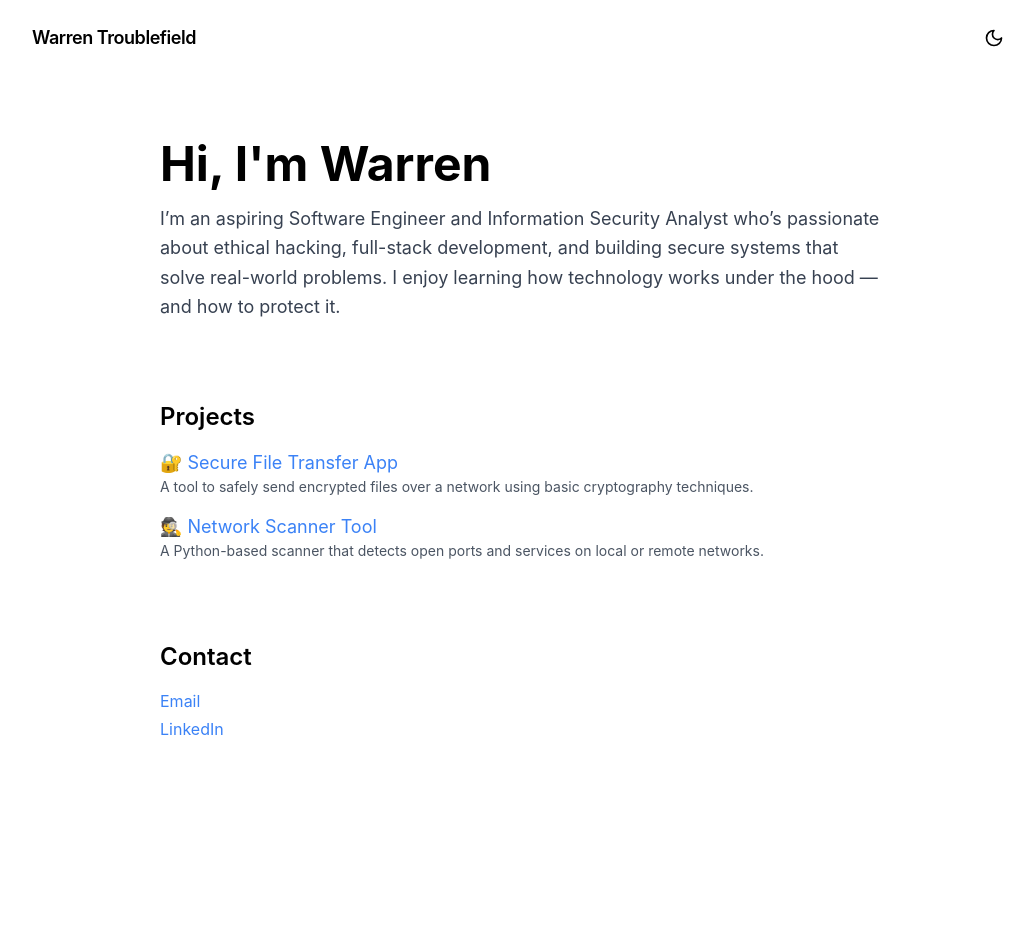
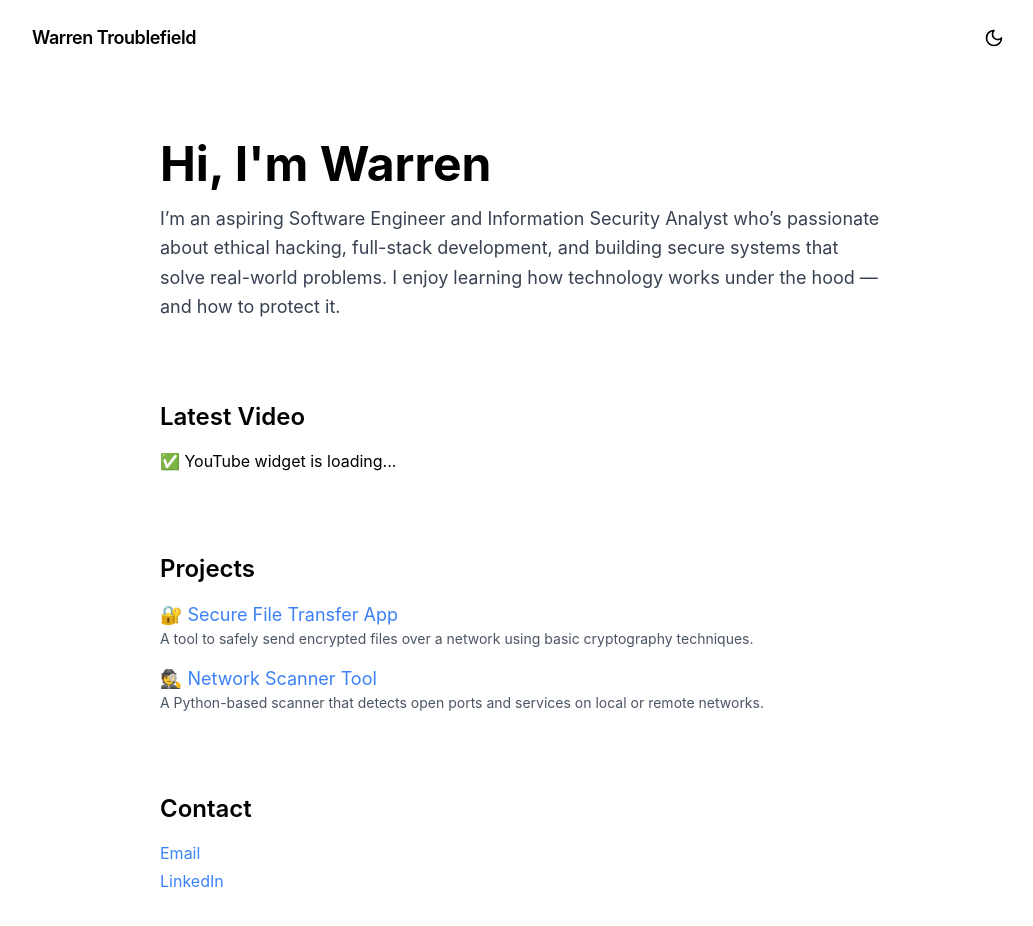
Before and after one commit to WarrenTroublefield/warren-portfolio, a React (Vite) app: page / in a window 1280 px wide. Shown: the top 926 px of the page, without its empty margins (120-1153 px from the left). Before the commit the page ends 800 px from the top, so only its background shows below. Built offline with nearby package versions, Linux system fonts and the light colour scheme; no server answers; the HTML template or start-up script is replaced by a standard one.

Commit message:
Add files via upload

```diff
--- a/src/components/YouTubeWidget.jsx
+++ b/src/components/YouTubeWidget.jsx
@@ -2,7 +2,7 @@
 import { useEffect, useState } from 'react';
 
 const YOUTUBE_API_KEY = "AIzaSyAU-dDw5TzeGtAmFW8YomrKf47XufyVKtc";
-const CHANNEL_ID = "UC7RuUXnZC2MY0eoD_C_ey6w"; // Found from @ShoeR6
+const CHANNEL_ID = "UC7RuUXnZC2MY0eoD_C_ey6w";
 
 export default function YouTubeWidget() {
   const [video, setVideo] = useState(null);
@@ -11,14 +11,12 @@ export default function YouTubeWidget() {
   useEffect(() => {
     async function fetchYouTubeData() {
       try {
-        // Get latest video
         const videosRes = await fetch(
           `https://www.googleapis.com/youtube/v3/search?key=${YOUTUBE_API_KEY}&channelId=${CHANNEL_ID}&part=snippet,id&order=date&maxResults=1`
         );
         const videoData = await videosRes.json();
         const latestVideo = videoData.items[0];
 
-        // Get channel stats
         const statsRes = await fetch(
           `https://www.googleapis.com/youtube/v3/channels?part=statistics&id=${CHANNEL_ID}&key=${YOUTUBE_API_KEY}`
         );
@@ -35,11 +33,12 @@ export default function YouTubeWidget() {
     fetchYouTubeData();
   }, []);
 
-  if (!video || !stats) return null;
-
   return (
     <section className="mb-20">
       <h3 className="text-2xl font-semibold mb-4">Latest Video</h3>
+      <p>✅ YouTube widget is loading...</p>
+      {video && stats && (
+        <>
           <div className="rounded-lg overflow-hidden shadow-md mb-2">
             <iframe
               className="w-full aspect-video"
@@ -53,6 +52,8 @@ export default function YouTubeWidget() {
             👤 {parseInt(stats.subscriberCount).toLocaleString()} subscribers<br />
             👁️ {parseInt(stats.viewCount).toLocaleString()} total views
           </div>
+        </>
+      )}
     </section>
   );
 }
```
Lines whose indentation alone changed are shown as unchanged.
